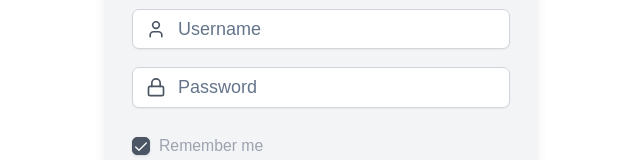
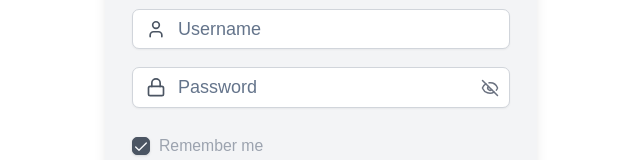
Before and after one commit to FarhanaGCEC/OPM-Exec-Accounts-frontend, a React (Vite) app: page / in a window 1280 px wide. Shown: the part 345-505 px from the top of the page, without its empty margins (319-959 px from the left). Built offline with nearby package versions, Linux system fonts and the light colour scheme.

Commit message:
27 monday

```diff
--- a/src/components/ui/password-input.tsx
+++ b/src/components/ui/password-input.tsx
@@ -24,12 +24,12 @@ const PasswordInput = React.forwardRef<HTMLInputElement, PasswordInputProps>(
           variant="ghost"
           size="icon"
           disabled={disabled}
-          className="absolute right-0.5 top-1/2 h-8 w-8 -translate-y-1/2 text-gray-500 hover:bg-transparent hover:text-gray-800"
+          className="absolute right-0.5 top-1/2 z-20 h-8 w-8 -translate-y-1/2 text-gray-500 hover:bg-transparent hover:text-gray-800"
           onClick={() => setShow((s) => !s)}
           tabIndex={-1}
           aria-label={show ? 'Hide password' : 'Show password'}
         >
-          {show ? <EyeOff className="h-4 w-4" aria-hidden /> : <Eye className="h-4 w-4" aria-hidden />}
+          {show ? <Eye className="h-4 w-4" aria-hidden /> : <EyeOff className="h-4 w-4" aria-hidden />}
         </Button>
       </div>
     );
```
